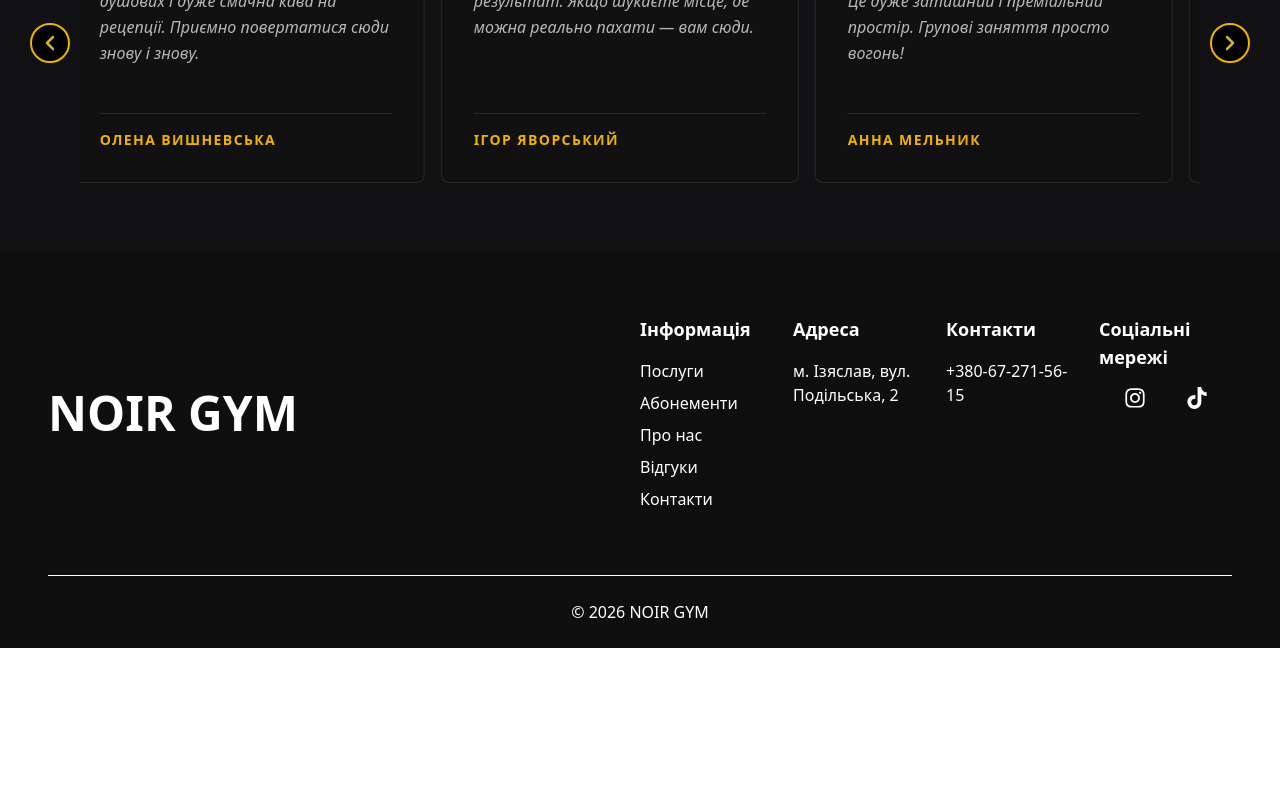
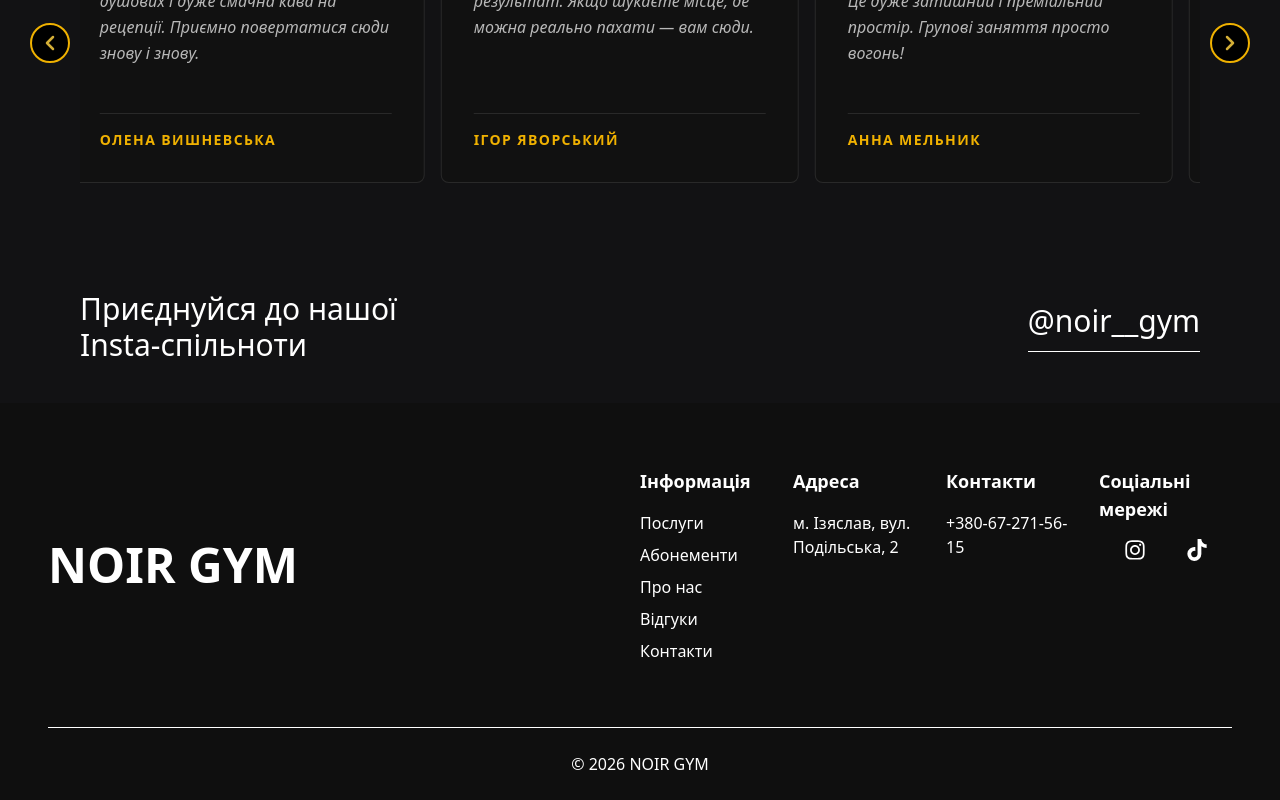
Before and after one commit to r1nozaki/NoirGym, a Next.js app: page / in a window 1280 px wide. Shown: the part 2933-3733 px from the top of the page. Before the commit the page ends 3581 px from the top, so only its background shows below. Built offline with nearby package versions, Linux system fonts and the light colour scheme.

Commit message:
Added InstagramBanner and favicon

```diff
--- a/app/page.tsx
+++ b/app/page.tsx
@@ -1,3 +1,4 @@
+import InstagramBanner from '@/src/components/common/InstagramBanner'
 import AboutSection from '@/src/components/Homepage/AboutSection/AboutSection'
 import IntroSection from '@/src/components/Homepage/IntroSection/IntroSection'
 import ReviewsSection from '@/src/components/Homepage/ReviewsSection/ReviewsSection'
@@ -12,6 +13,7 @@
 			<AboutSection />
 			<ServicesSection />
 			<ReviewsSection />
+			<InstagramBanner />
 		</>
 	)
 }
--- /dev/null
+++ b/src/components/common/InstagramBanner.tsx
@@ -0,0 +1,18 @@
+import Link from 'next/link'
+
+const InstagramBanner = () => {
+	return (
+		<section className='px-20 py-10 flex justify-between text-white text-3xl font-medium items-center'>
+			<span className='w-80'>Приєднуйся до нашої Insta-спільноти</span>
+			<Link
+				href={'https://www.instagram.com/noir__gym/?hl=ua'}
+				target='_blank'
+				className='border-b pb-3 transition-colors duration-200 hover:text-[#e8a21a]'
+			>
+				@noir__gym
+			</Link>
+		</section>
+	)
+}
+
+export default InstagramBanner
```
Also changed, not shown: app/icon.png (added).
